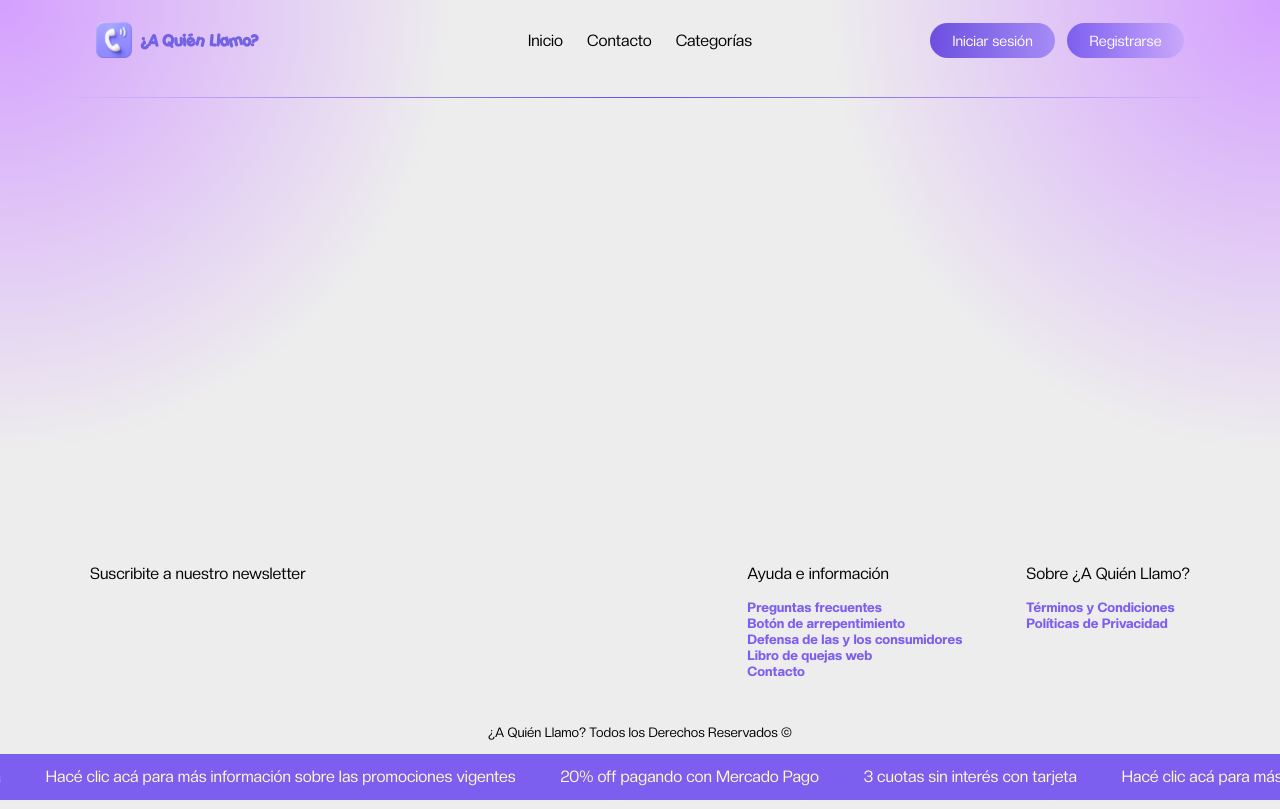
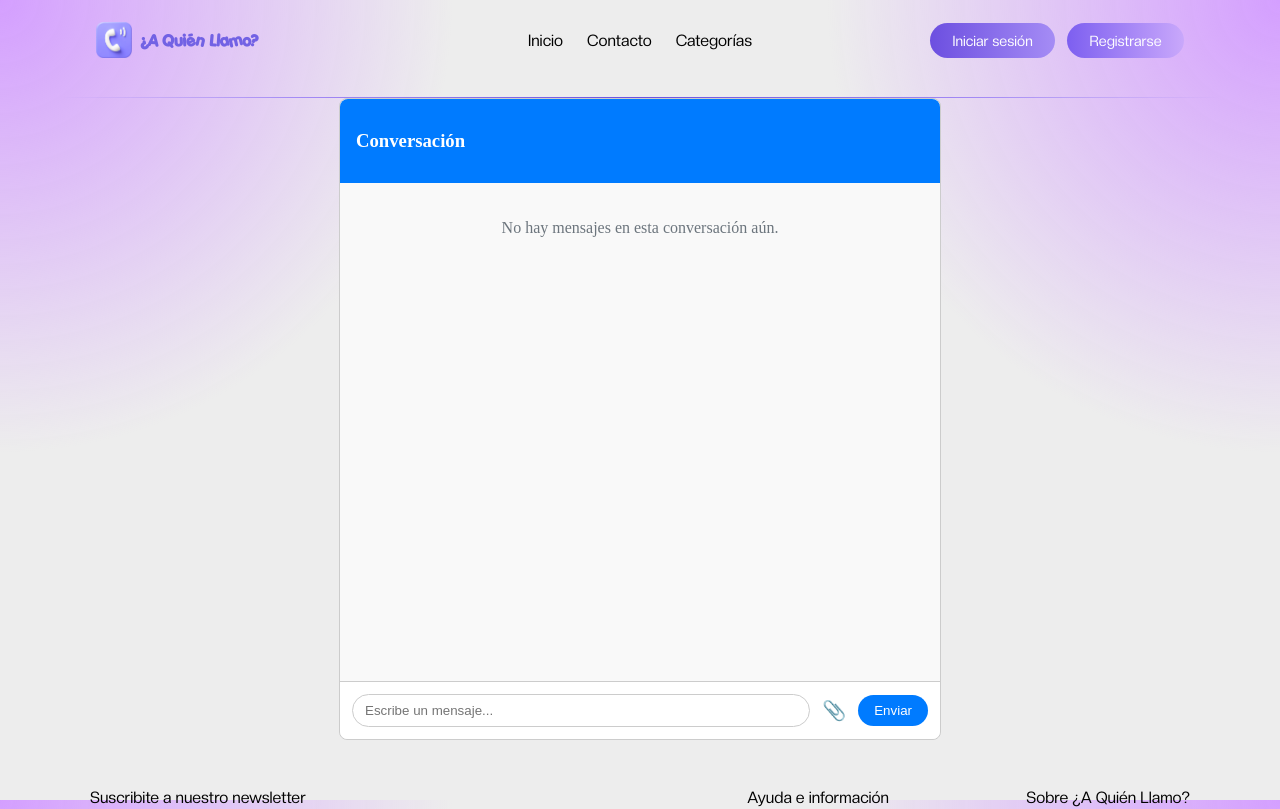
Before and after one commit to helloitsmxri/tp-final-a-quien-llamo-front-, an Angular app: page /detalle-mensaje in a window 1280 px wide. Before the commit this address led to /. Shown: the top 809 px of the page. Built offline with nearby package versions, Linux system fonts and the light colour scheme.

Commit message:
Lógica de Mensaje
realicé el html y css del mensaje utilizando la lógica del Service en el detalle-mensaje.ts

```diff
--- a/src/app/app.routes.ts
+++ b/src/app/app.routes.ts
@@ -2,9 +2,11 @@ import { Routes } from '@angular/router';
 import { Home } from './home/home';
 import { Register } from './user/pages/register/register';
 import { Login } from './user/pages/login/login';
+import { DetalleMensaje } from './mensaje/pages/detalle-mensaje/detalle-mensaje';
 
 export const routes: Routes = [
     {path: '', component: Home},
     {path: 'register', component: Register},
-    {path: 'iniciar-sesion', component: Login}
+    {path: 'iniciar-sesion', component: Login},
+    {path:'detalle-mensaje', component:DetalleMensaje}
 ];
--- a/src/app/mensaje/pages/detalle-mensaje/detalle-mensaje.css
+++ b/src/app/mensaje/pages/detalle-mensaje/detalle-mensaje.css
@@ -0,0 +1,107 @@
+.chat-container {
+  display: flex;
+  flex-direction: column;
+  height: 80vh;
+  max-width: 600px;
+  margin: 0 auto;
+  border: 1px solid #ccc;
+  border-radius: 8px;
+  background-color: #f9f9f9;
+}
+
+.chat-header {
+  padding: 12px 16px;
+  background-color: #007bff;
+  color: #fff;
+  border-top-left-radius: 8px;
+  border-top-right-radius: 8px;
+}
+
+.lista-mensajes {
+  flex: 1;
+  overflow-y: auto;
+  padding: 16px;
+  display: flex;
+  flex-direction: column;
+  gap: 10px;
+}
+
+.burbuja {
+  max-width: 70%;
+  padding: 10px 14px;
+  border-radius: 12px;
+  word-wrap: break-word;
+}
+
+.burbuja.sent {
+  align-self: flex-end;
+  background-color: #d1e7dd;
+  color: #0f5132;
+}
+
+.burbuja.received {
+  align-self: flex-start;
+  background-color: #ffffff;
+  border: 1px solid #e0e0e0;
+  color: #212529;
+}
+
+.texto-msg{
+    margin: 0;
+}
+
+.img-preview {
+  max-width: 100%;
+  border-radius: 6px;
+  margin-top: 6px;
+}
+
+.pdf-link {
+  color: #0d6efd;
+  text-decoration: underline;
+  font-weight: 500;
+}
+
+.sin-mensajes{
+    text-align: center;
+    color: #6c757d;
+    margin-top: 20px;
+}
+
+.chat-input-area {
+  display: flex;
+  align-items: center;
+  gap: 8px;
+  padding: 12px;
+  background-color: #fff;
+  border-top: 1px solid #ccc;
+  border-bottom-left-radius: 8px;
+  border-bottom-right-radius: 8px;
+}
+
+.chat-input-area input[type="text"] {
+  flex: 1;
+  padding: 8px 12px;
+  border: 1px solid #ccc;
+  border-radius: 20px;
+  outline: none;
+}
+
+.file-label {
+  cursor: pointer;
+  font-size: 1.2rem;
+  padding: 0 4px;
+}
+
+.chat-input-area button {
+  padding: 8px 16px;
+  background-color: #007bff;
+  color: white;
+  border: none;
+  border-radius: 20px;
+  cursor: pointer;
+}
+
+.chat-input-area button:hover {
+  background-color: #0056b3;
+}
--- a/src/app/mensaje/pages/detalle-mensaje/detalle-mensaje.html
+++ b/src/app/mensaje/pages/detalle-mensaje/detalle-mensaje.html
@@ -1 +1,63 @@
-<p>detalle-mensaje works!</p>
+<div class="chat-container">
+  <!-- Encabezado del Chat -->
+  <div class="chat-header">
+    <h3>Conversación</h3>
+  </div>
+
+  <!-- Contenedor de la lista de mensajes -->
+  <div class="lista-mensajes">
+    @for (msg of mensajes; track msg.uuidMensaje) {
+      <div
+        class="burbuja"
+        [class.sent]="msg.uuidSender === currentUuidSender"
+        [class.received]="msg.uuidSender !== currentUuidSender"
+      >
+        <!-- Texto del mensaje -->
+        @if (msg.mensaje) {
+          <p class="texto-msg">{{ msg.mensaje }}</p>
+        }
+
+        <!-- Archivo adjunto: Imagen -->
+        @if (msg.archivoUrl && msg.tipoArchivo === 'imagen') {
+          <div class="archivo-msg">
+            <img [src]="msg.archivoUrl" alt="Imagen adjunta" class="img-preview" />
+          </div>
+        }
+
+        <!-- Archivo adjunto: PDF -->
+        @if (msg.archivoUrl && msg.tipoArchivo === 'pdf') {
+          <div class="archivo-msg">
+            <a [href]="msg.archivoUrl" target="_blank" rel="noopener noreferrer" class="pdf-link">
+              📄 Ver documento PDF
+            </a>
+          </div>
+        }
+      </div>
+    } @empty {
+      <p class="sin-mensajes">No hay mensajes en esta conversación aún.</p>
+    }
+  </div>
+
+  <!-- Zona de ingreso de texto y adjuntos -->
+  <div class="chat-input-area">
+    <input
+      type="text"
+      [(ngModel)]="nuevoMensajeTexto"
+      placeholder="Escribe un mensaje..."
+      (keyup.enter)="enviarMensaje()"
+    />
+
+    <!-- Botón para adjuntar archivo -->
+    <label for="file-upload" class="file-label" title="Adjuntar archivo">📎</label>
+    <input
+      id="file-upload"
+      type="file"
+      (change)="onFileSelected($event)"
+      accept="image/*,.pdf"
+      style="display: none;"
+    />
+
+    <!-- Botón para enviar -->
+    <button (click)="enviarMensaje()">Enviar</button>
+  </div>
+</div>
--- a/src/app/mensaje/pages/detalle-mensaje/detalle-mensaje.ts
+++ b/src/app/mensaje/pages/detalle-mensaje/detalle-mensaje.ts
@@ -1,9 +1,52 @@
-import { Component } from '@angular/core';
+import { Component, OnInit } from '@angular/core';
+import { MensajeModel } from '../../models/mensaje-model';
+import { MensajeService } from '../../services/mensaje';
+import { FormsModule } from '@angular/forms';
 
 @Component({
-  imports: [],
+  imports: [FormsModule],
   selector: 'app-detalle-mensaje',
   styleUrl: './detalle-mensaje.css',
   templateUrl: './detalle-mensaje.html',
 })
-export class DetalleMensaje {}
+export class DetalleMensaje implements OnInit{
+  mensajes: MensajeModel[] = [];
+  nuevoMensajeTexto: string = '';
+  archivoSeleccionado: File | null = null;
+
+  currentUuidChat: string = '';
+  currentUuidSender: string = '';
+
+  constructor(private mensajeService: MensajeService) {}
+
+  ngOnInit(): void {
+    // Aquí puedes asignar los UUIDs dinámicamente o por parámetros de ruta
+  }
+
+  enviarArchivo(event: Event): void {
+    const input = event.target as HTMLInputElement;
+    if (input.files && input.files.length > 0) {
+      this.archivoSeleccionado = input.files[0];
+    }
+  }
+
+  enviarMensaje(): void {
+    if (!this.nuevoMensajeTexto.trim() && !this.archivoSeleccionado) {
+      return;
+    }
+
+    this.mensajeService.store(
+      this.currentUuidChat,
+      this.currentUuidSender,
+      this.nuevoMensajeTexto,
+      this.archivoSeleccionado || undefined
+    ).subscribe({
+      next: (mensajeCreado) => {
+        this.mensajes.push(mensajeCreado);
+        this.nuevoMensajeTexto = '';
+        this.archivoSeleccionado = null;
+      },
+      error: (err) => console.error('Error al enviar mensaje:', err)
+    });
+  }
+}
```
